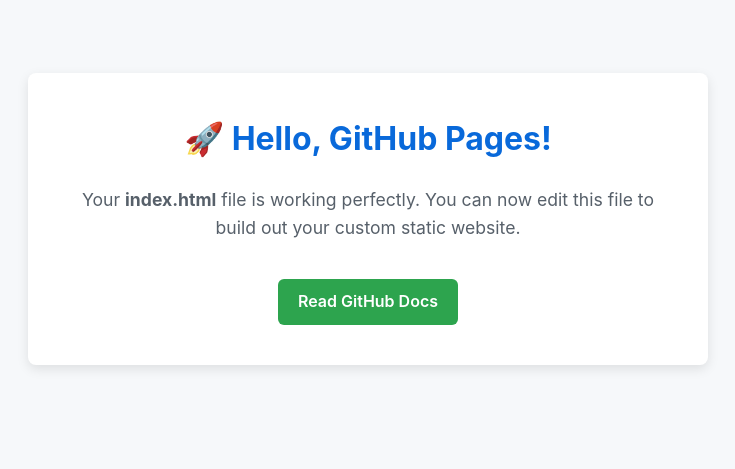
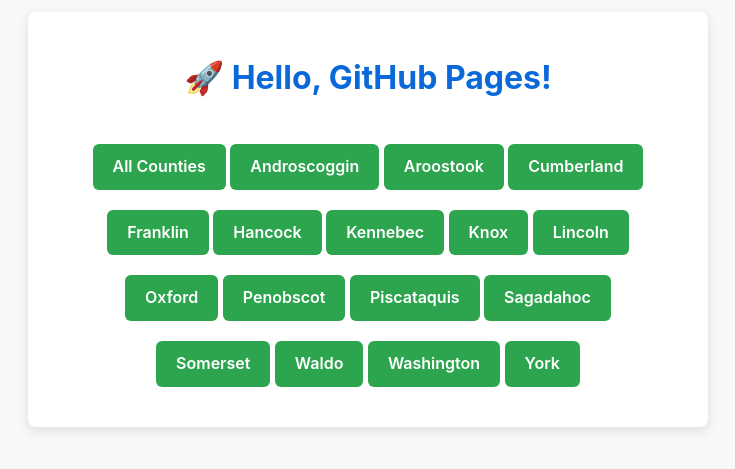
Before and after one commit to lkesich/voter_guides, a plain HTML site: page index.html in a window 1280 px wide. Shown: the part 181-650 px from the top of the page, without its empty margins (272-1007 px from the left). Drawn offline with Linux system fonts and the light colour scheme.

Commit message:
Update index.html

```diff
--- a/index.html
+++ b/index.html
@@ -54,8 +54,24 @@
 
     <div class="container">
         <h1>🚀 Hello, GitHub Pages!</h1>
-        <p>Your <strong>index.html</strong> file is working perfectly. You can now edit this file to build out your custom static website.</p>
-        <a href="https://docs.github.com" class="btn" target="_blank">Read GitHub Docs</a>
+        <a href="https://lkesich.github.io/voter_guides/guides/County%20Delegate%20Guide.pdf" class="btn" target="_blank">All Counties</a>
+
+        <a href="https://lkesich.github.io/voter_guides/guides/Androscoggin%20County%20Delegates.pdf" class="btn" target="_blank">Androscoggin</a>
+        <a href="https://lkesich.github.io/voter_guides/guides/Aroostook%20County%20Delegates.pdf" class="btn" target="_blank">Aroostook</a>
+        <a href="https://lkesich.github.io/voter_guides/guides/Cumberland%20County%20Delegates.pdf" class="btn" target="_blank">Cumberland</a>
+        <a href="https://lkesich.github.io/voter_guides/guides/Franklin%20County%20Delegates.pdf" class="btn" target="_blank">Franklin</a>
+        <a href="https://lkesich.github.io/voter_guides/guides/Hancock%20County%20Delegates.pdf" class="btn" target="_blank">Hancock</a>
+        <a href="https://lkesich.github.io/voter_guides/guides/Kennebec%20County%20Delegates.pdf" class="btn" target="_blank">Kennebec</a>
+        <a href="https://lkesich.github.io/voter_guides/guides/Knox%20County%20Delegates.pdf" class="btn" target="_blank">Knox</a>
+        <a href="https://lkesich.github.io/voter_guides/guides/Lincoln%20County%20Delegates.pdf" class="btn" target="_blank">Lincoln</a>
+        <a href="https://lkesich.github.io/voter_guides/guides/Oxford%20County%20Delegates.pdf" class="btn" target="_blank">Oxford</a>
+        <a href="https://lkesich.github.io/voter_guides/guides/Penobscot%20County%20Delegates.pdf" class="btn" target="_blank">Penobscot</a>
+        <a href="https://lkesich.github.io/voter_guides/guides/Piscataquis%20County%20Delegates.pdf" class="btn" target="_blank">Piscataquis</a>
+        <a href="https://lkesich.github.io/voter_guides/guides/Sagadahoc%20County%20Delegates.pdf" class="btn" target="_blank">Sagadahoc</a>
+        <a href="https://lkesich.github.io/voter_guides/guides/Somerset%20County%20Delegates.pdf" class="btn" target="_blank">Somerset</a>
+        <a href="https://lkesich.github.io/voter_guides/guides/Waldo%20County%20Delegates.pdf" class="btn" target="_blank">Waldo</a>
+        <a href="https://lkesich.github.io/voter_guides/guides/Washington%20County%20Delegates.pdf" class="btn" target="_blank">Washington</a>
+        <a href="https://lkesich.github.io/voter_guides/guides/York%20County%20Delegates.pdf" class="btn" target="_blank">York</a>
     </div>
 
 </body>
```
